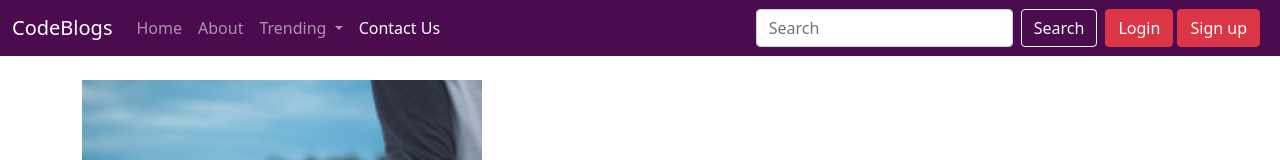
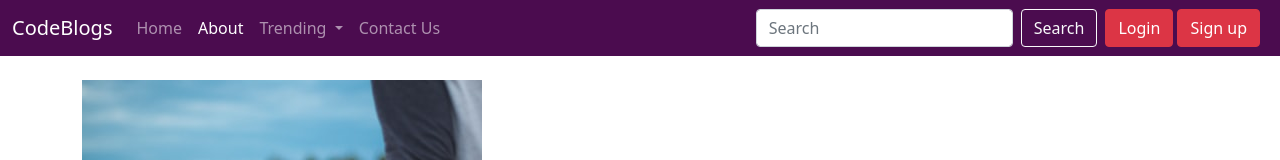
Before and after one commit to AryanB101/CodeBlogs, a plain HTML site: page about.html in a window 1280 px wide. Shown: the top 160 px of the page. Drawn offline with nearby package versions, Linux system fonts and the light colour scheme.

Commit message:
Update about.html

```diff
--- a/about.html
+++ b/about.html
@@ -28,7 +28,7 @@
                         <a class="nav-link" aria-current="page" href="/CodeBlogs/">Home</a>
                     </li>
                     <li class="nav-item">
-                        <a class="nav-link" href="/CodeBlogs/about.html">About</a>
+                        <a class="nav-link active" href="/CodeBlogs/about.html">About</a>
                     </li>
 
                     <li class="nav-item dropdown">
@@ -46,7 +46,7 @@
                         </ul>
                     </li>
                     <li class="nav-item">
-                        <a class="nav-link active" href="/CodeBlogs/contact.html">Contact Us</a>
+                        <a class="nav-link" href="/CodeBlogs/contact.html">Contact Us</a>
                     </li>
 
                 </ul>
```
